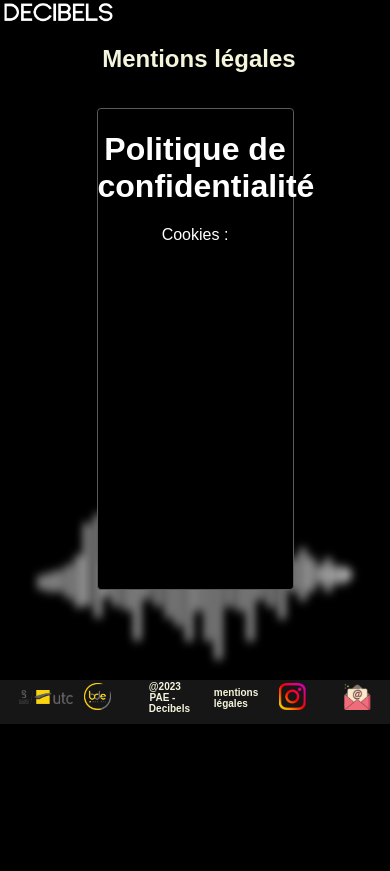
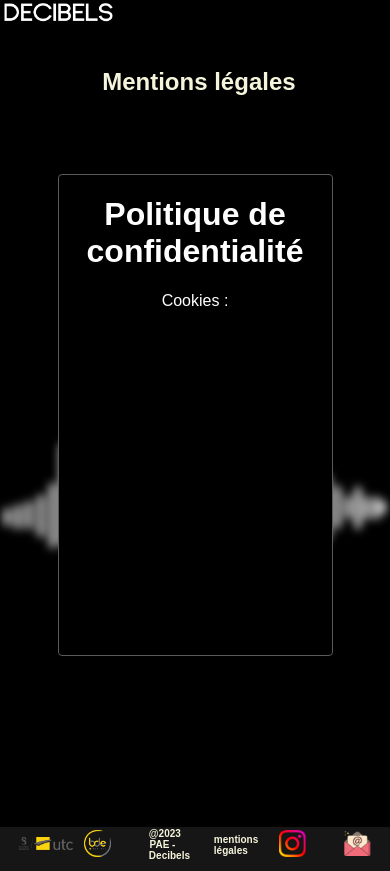
Before and after one commit to Decibels-UTC/website, a React (Create React App) app: page /legals in a window 390 px wide. Before the commit the page ends 844 px from the top, so only its background shows below. Built offline with nearby package versions, Linux system fonts and the light colour scheme; a web font is replaced by a local one.

Commit message:
responsive mentions legales

```diff
--- a/src/style/Legals.css
+++ b/src/style/Legals.css
@@ -30,5 +30,18 @@
 
 @media only screen and (min-device-width : 0px) and (max-device-width : 1024px) {
 
+.legals-title{
+    margin-top: 8%;
+    margin-bottom: 15%;
+}
+.text-legals{
+    width: 70%;
+}
+.item-son-legals{
+    width: 98%;
+    margin-top: -40%;
+    padding-bottom: 50%;
+}
+
 
 }
```
